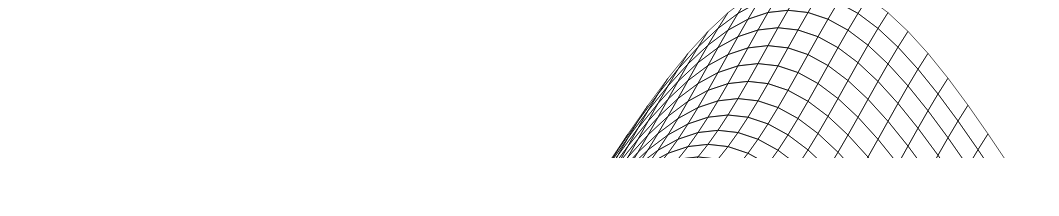
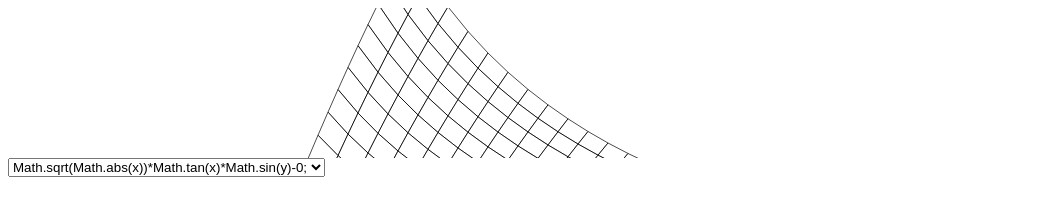
Before and after one commit to nachocs/SVG_3d_math_tests, a plain HTML site: page index.html in a window 1280 px wide. Shown: the whole page, without its empty margins (0-1059 px from the left). Drawn offline with nearby package versions, Linux system fonts and the light colour scheme.

Commit message:
display functions selector
display different math functions acording to selector

```diff
--- a/index.html
+++ b/index.html
@@ -9,5 +9,10 @@
 </head>
 <body>
 <div id="svgintro"></div>
+<select id= "funcionselect">
+    <option value="funcion1">Math.sqrt(Math.abs(x))*Math.tan(x)*Math.sin(y)-0;</option>
+    <option value="funcion2">Math.cos(x)</option>
+    <option value="funcion3">Math.cos(3*x)+0.2*Math.sin(4*y)</option>
+</select>
 </body>
 </html>
--- a/js/app.js
+++ b/js/app.js
@@ -1,7 +1,9 @@
 $(function (){
+    $('#svgintro').svg();
+    var svg = $('#svgintro').svg('get');
+    var funcion = "funcion1";
 
-$('#svgintro').svg({onLoad: drawIntro});
-function drawIntro(svg) {
+    function drawIntro (svg) {
         var g = svg.group({stroke: 'black', strokeWidth: 2});
         var gmain = svg.group({stroke: 'red', strokeWidth: 5});
 
@@ -15,18 +17,20 @@ function drawIntro(svg) {
     */
       //  svg.line(g, x2+centralx, y2+centraly, x3+centralx, y3+centraly);
 
-    function plano(x, y){
+        var FUNCIONES = {
+            plano: function(x, y){
             	return 0;
-    }
-    function funcion(x, y){
+            },
+            funcion1: function (x, y){
             	return Math.sqrt(Math.abs(x))*Math.tan(x)*Math.sin(y)-0; //x*y;
-    }
-    function funcion2(x, y){
+            },
+            funcion2: function(x, y){
                 return Math.cos(x); //x*y;
-    }
-    function funcion3(x, y){
+            },
+            funcion3: function (x, y){
                 return Math.cos(3*x)+0.2*Math.sin(4*y); //x*y;
             }
+        };
         function convertira2D(x, y, z){
         	var x1 = (x - y * 0.5)*escala*escala;
         	var y1 = -1*(z*0.5 - y * 0.5)*escala*escala;
@@ -68,8 +72,9 @@ function drawIntro(svg) {
     	    }
 
         }
-    pintame(plano, 'grey');
-    pintame(funcion3, 'black');
+        pintame(FUNCIONES.plano, 'grey');
+        if (!funcion){funcion = "funcion1";}
+        pintame(FUNCIONES[funcion], 'black');
 
     //    svg.line(gmain, convertira2D(-1, 0, funcion(-1/escala, 0)).x + centralx,  convertira2D(-1, 0, funcion(-1/escala, 0)).y + centraly,  convertira2D(1, 0, funcion(1/escala, 0)).x + centralx,  convertira2D(1, 0, funcion(1/escala, 0)).y + centraly);
         svg.line(gmain, convertira2D(-1, 0, 0).x + centralx,  convertira2D(-1, 0, 0).y + centraly,  convertira2D(1, 0, 0).x + centralx,  convertira2D(1, 0, 0).y + centraly);
@@ -78,4 +83,11 @@ function drawIntro(svg) {
 
     }
 
+    $('#funcionselect').on('change', function (){
+        $('#svgintro').svg('get').clear();
+        funcion = $('#funcionselect').val();
+        drawIntro(svg);
     });
+    drawIntro(svg);
+
+});
```
Lines whose indentation alone changed are shown as unchanged.
